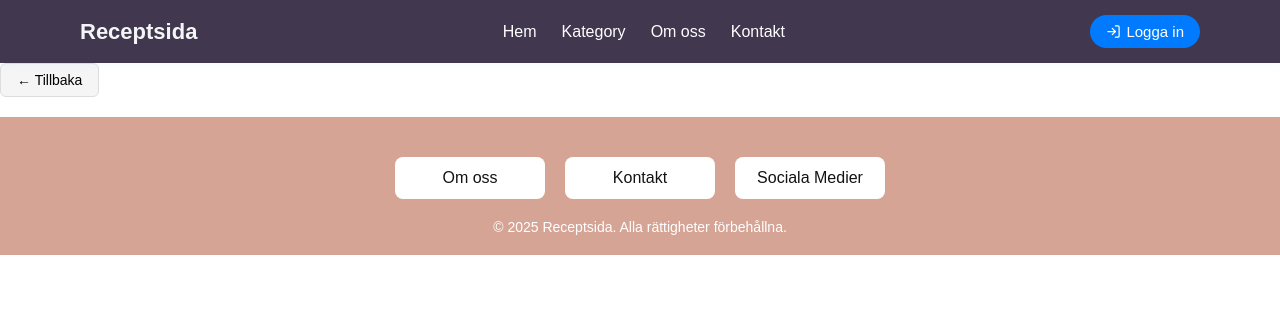
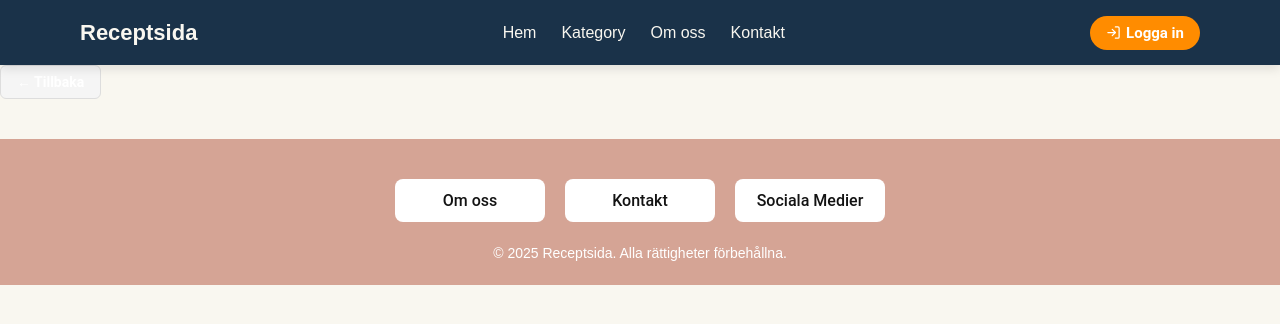
Before and after one commit to samyuktha215/recipesite, a React (Vite) app in the folder client/: page /category in a window 1280 px wide. Shown: the top 324 px of the page. Built offline with nearby package versions, Linux system fonts and the light colour scheme; no server answers.

Commit message:
refactor nav.css to use global design

```diff
--- a/client/src/components/nav.css
+++ b/client/src/components/nav.css
@@ -1,20 +1,20 @@
-/* Reset */
-* {
-	margin: 0;
-	padding: 0;
-	box-sizing: border-box;
-}
+/* ===============================
+   NAV.CSS – Navigationsfält
+   =============================== */
 
+/* ✅ Reset borttagen – den finns redan i global.css */
+
+/* Header / Navbar */
 .header {
 	width: 100%;
-	background-color: #41374e;
-	box-shadow: 0 2px 8px rgba(164, 204, 241, 0.1);
+	background-color: var(--color-text); /* Mörkblå bakgrund */
+	box-shadow: var(--shadow);
 	position: sticky;
 	top: 0;
 	z-index: 100;
 }
 
-/* Navigation bar */
+/* Navigation bar layout */
 .nav-bar {
 	display: flex;
 	align-items: center;
@@ -26,9 +26,10 @@
 
 /* Logo */
 .logo-text {
+	font-family: var(--font-heading);
 	font-size: 22px;
 	font-weight: 700;
-	color: #f4f5f6;
+	color: var(--color-neutral); /* Krämvit logotext */
 	text-decoration: none;
 }
 
@@ -45,22 +46,24 @@
 
 .link {
 	text-decoration: none;
-	color: #fffefe;
+	color: var(--color-neutral); /* Krämvit text */
 	font-weight: 500;
+	padding-bottom: 4px;
 	transition:
 		color 0.3s ease,
 		border-bottom 0.3s ease;
-	padding-bottom: 4px;
 }
 
-.link:hover {
-	color: #007bff;
-	border-bottom: 2px solid #007bff;
+/* Hover & Active */
+.link:hover,
+.link.active {
+	color: var(--color-primary); /* Turkos hover */
+	border-bottom: 2px solid var(--color-primary);
 }
 
 /* Auth Button */
 .auth-btn button {
-	background-color: #007bff;
+	background-color: var(--color-secondary); /* Orange CTA-knapp */
 	color: white;
 	border: none;
 	outline: none;
@@ -76,7 +79,7 @@
 }
 
 .auth-btn button:hover {
-	background-color: #0056b3;
+	background-color: var(--color-accent); /* Ljusgrön hover */
 	transform: scale(1.05);
 }
 
@@ -84,7 +87,7 @@
 .menu-icon {
 	display: none;
 	cursor: pointer;
-	color: #333;
+	color: var(--color-neutral);
 }
 
 /* Responsive Styles */
@@ -100,14 +103,14 @@
 	.nav-links {
 		flex-direction: column;
 		width: 100%;
-		background-color: #ffffff;
+		background-color: var(--color-neutral);
 		position: absolute;
 		top: 70px;
 		left: 0;
 		padding: 15px 0;
 		gap: 15px;
 		display: none;
-		border-top: 1px solid #ddd;
+		border-top: 1px solid rgba(0, 0, 0, 0.1);
 	}
 
 	.nav-links.active {
--- a/client/src/components/nav.jsx
+++ b/client/src/components/nav.jsx
@@ -3,6 +3,7 @@ import { FiLogIn, FiLogOut, FiMenu, FiX } from "react-icons/fi";
 import './nav.css';
 import { useAuth0 } from "@auth0/auth0-react";
 import { Link } from "react-router-dom";
+import "../styles/global.css";
 
 const Nav = () => {
   const { loginWithRedirect, logout, isAuthenticated, getAccessTokenSilently } = useAuth0();
```
